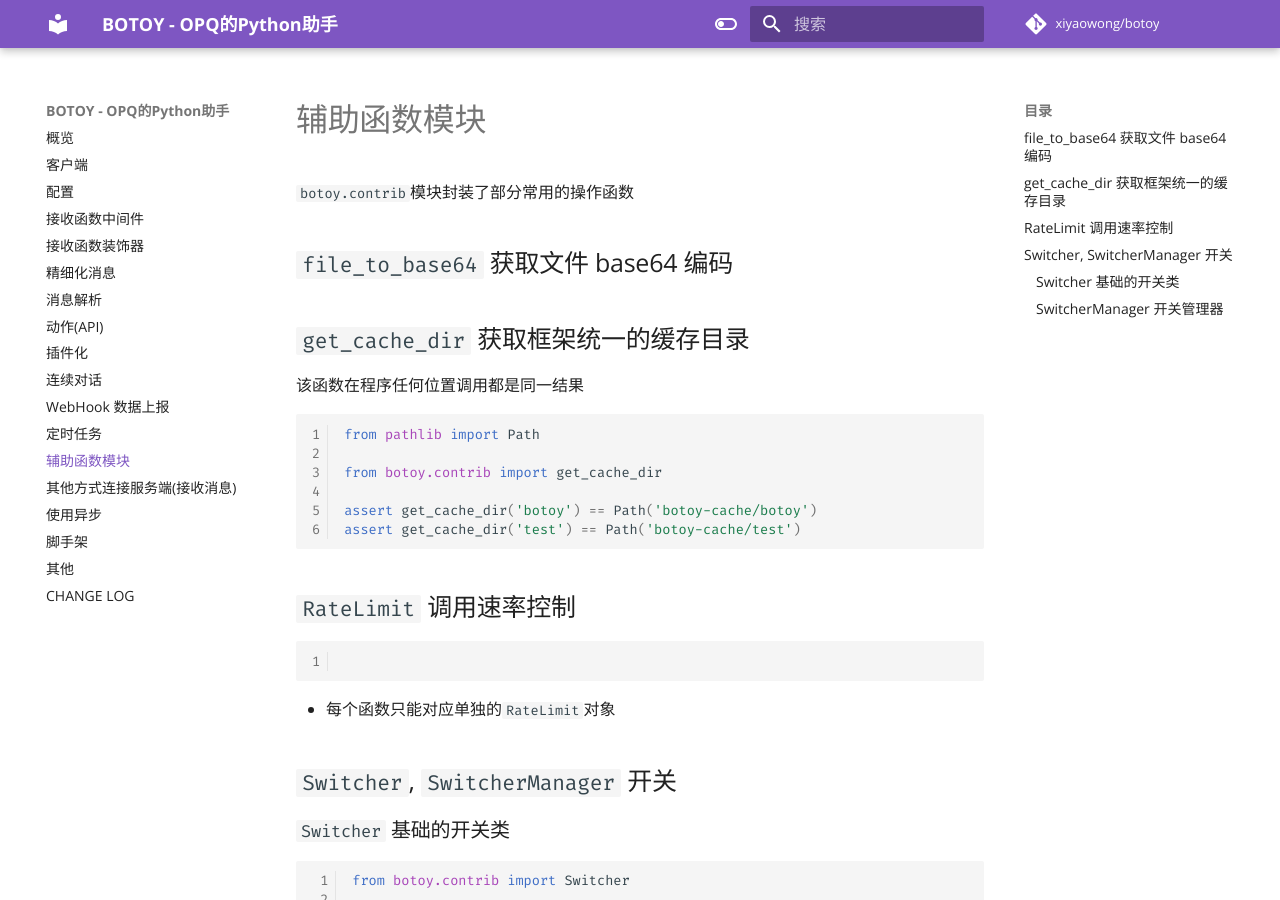
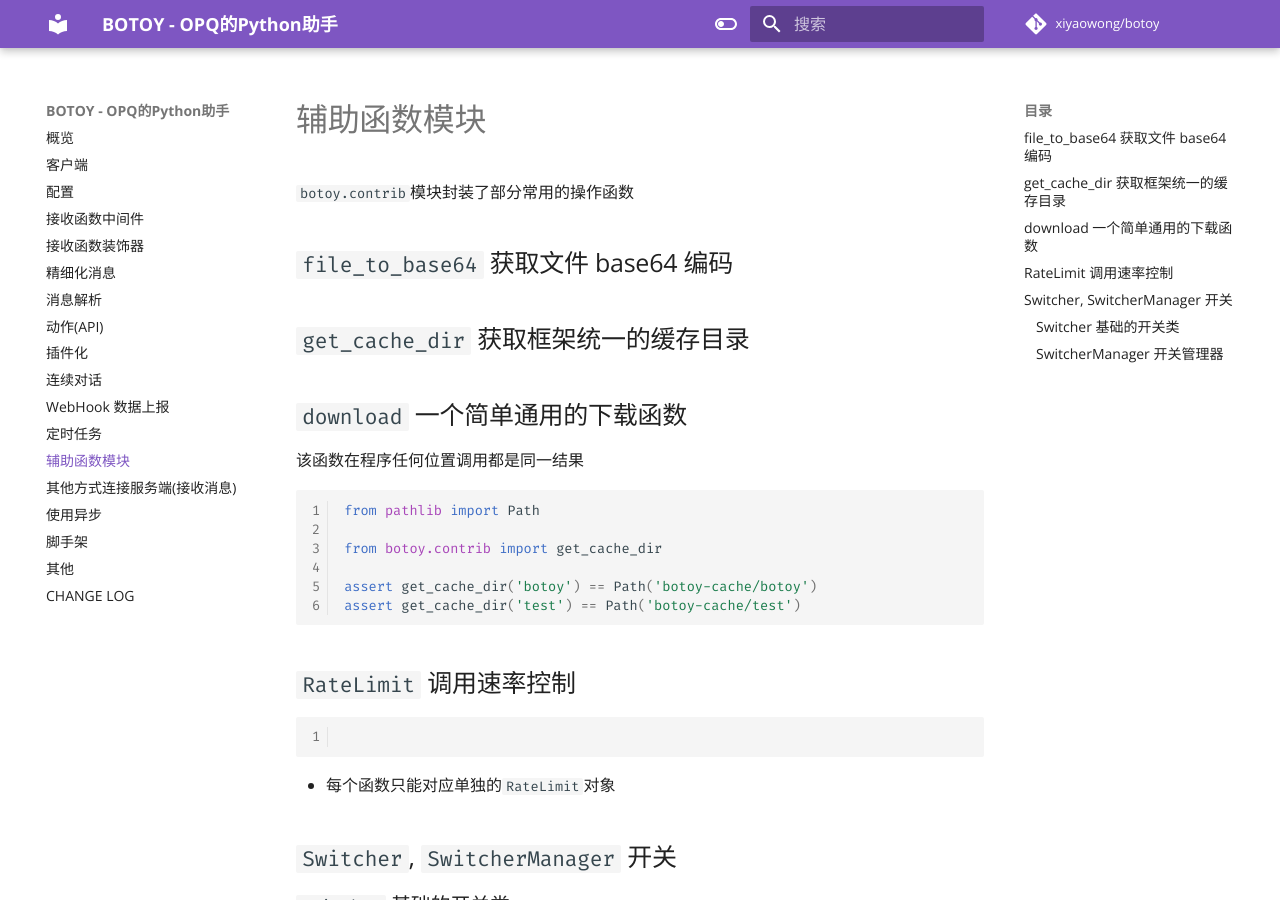
Before and after one commit to opq-osc/botoy, an MkDocs documentation site: the page built from docs/contrib.md, in a window 1280 px wide and 900 px high. Built offline with MkDocs 1.6.1 and Material for MkDocs 9.7.7, drawn with Linux system fonts in a browser that asks for light colours; comment, search, counter and statistics services are not loaded.

Commit message:
update docs

```diff
--- a/docs/contrib.md
+++ b/docs/contrib.md
@@ -5,6 +5,8 @@
 ## `file_to_base64` 获取文件 base64 编码
 
 ## `get_cache_dir` 获取框架统一的缓存目录
+
+## `download` 一个简单通用的下载函数
 
 该函数在程序任何位置调用都是同一结果
 
```
